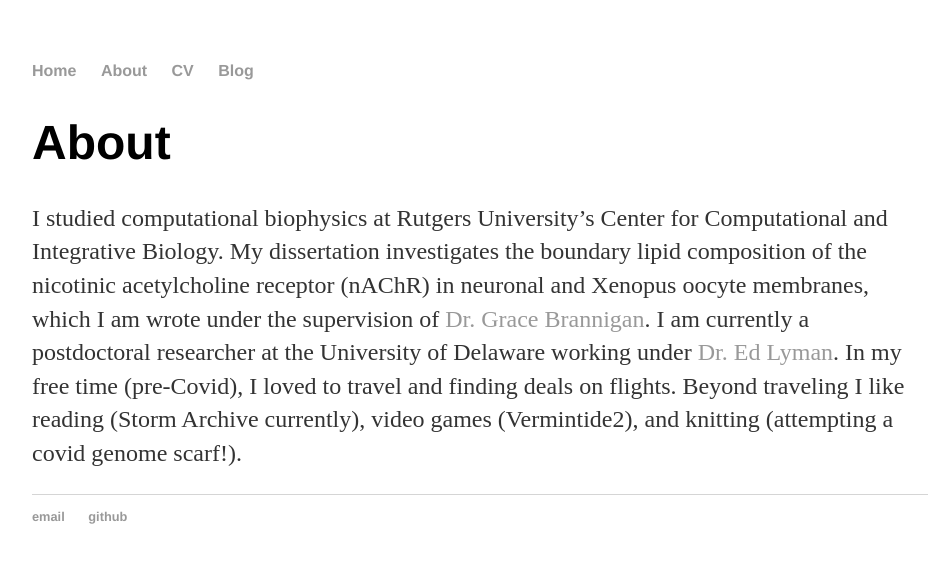
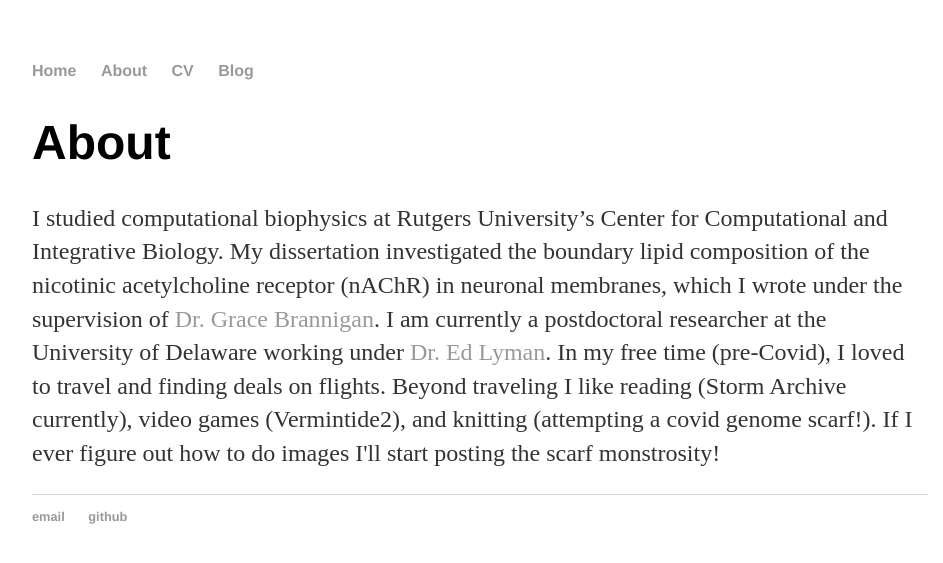
Before and after one commit to lms464/LiamsBlog, a Jekyll site: the page built from about/index.html, in a window 1280 px wide. Shown: the top 563 px of the page, without its empty margins (160-1103 px from the left). Built offline with Jekyll 4.4.1, drawn with Linux system fonts in a browser that asks for light colours.

Commit message:
grammar errors fixed

```diff
--- a/about/index.html
+++ b/about/index.html
@@ -6,9 +6,9 @@ title: About Liam
 		<div class="about">
 			<h1>About</h1>
 			<p>
-			I studied computational biophysics at Rutgers University’s Center for Computational and Integrative Biology. My dissertation investigates the boundary lipid composition of the nicotinic acetylcholine receptor (nAChR) in neuronal and Xenopus oocyte membranes, which I am wrote under the supervision of  <a href="https://branniganlab.org/">Dr. Grace Brannigan</a>. I am currently a postdoctoral researcher at the University of Delaware working under <a href=" https://sites.google.com/udel.edu/phys-lymangroup/">Dr. Ed Lyman</a>.
+			I studied computational biophysics at Rutgers University’s Center for Computational and Integrative Biology. My dissertation investigated the boundary lipid composition of the nicotinic acetylcholine receptor (nAChR) in neuronal membranes, which I wrote under the supervision of  <a href="https://branniganlab.org/">Dr. Grace Brannigan</a>. I am currently a postdoctoral researcher at the University of Delaware working under <a href=" https://sites.google.com/udel.edu/phys-lymangroup/">Dr. Ed Lyman</a>.
 
-			In my free time (pre-Covid), I loved to travel and finding deals on flights. Beyond traveling I like reading (Storm Archive currently), video games (Vermintide2), and knitting (attempting a covid genome scarf!).
+			In my free time (pre-Covid), I loved to travel and finding deals on flights. Beyond traveling I like reading (Storm Archive currently), video games (Vermintide2), and knitting (attempting a covid genome scarf!). If I ever figure out how to do images I'll start posting the scarf monstrosity!
 
 			</p>
 		</div>
```
